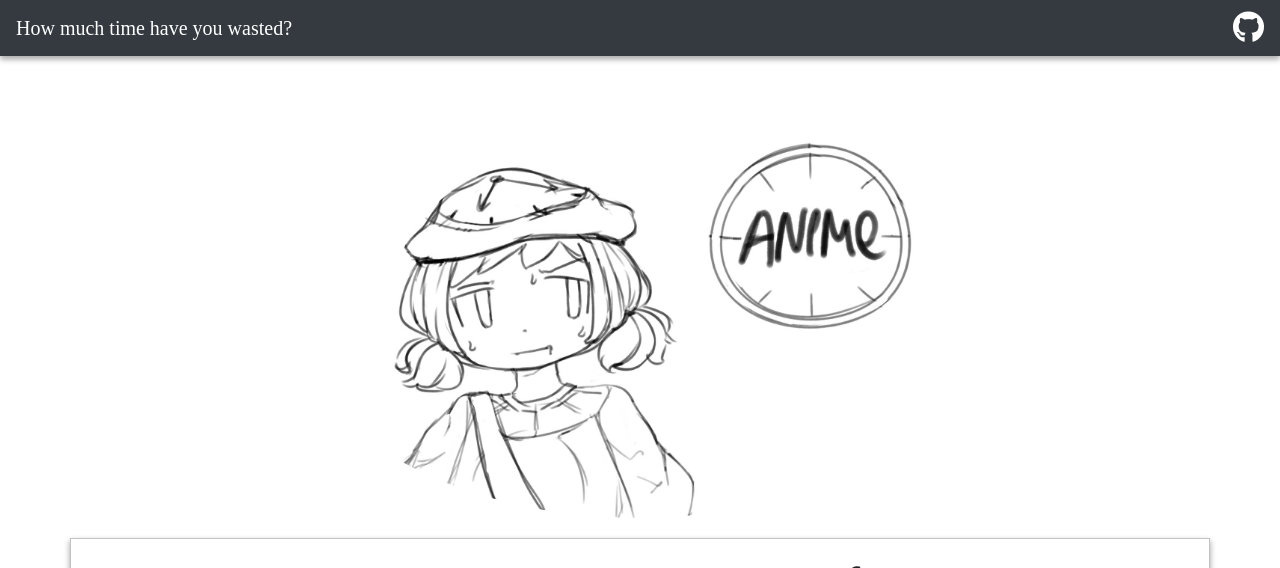
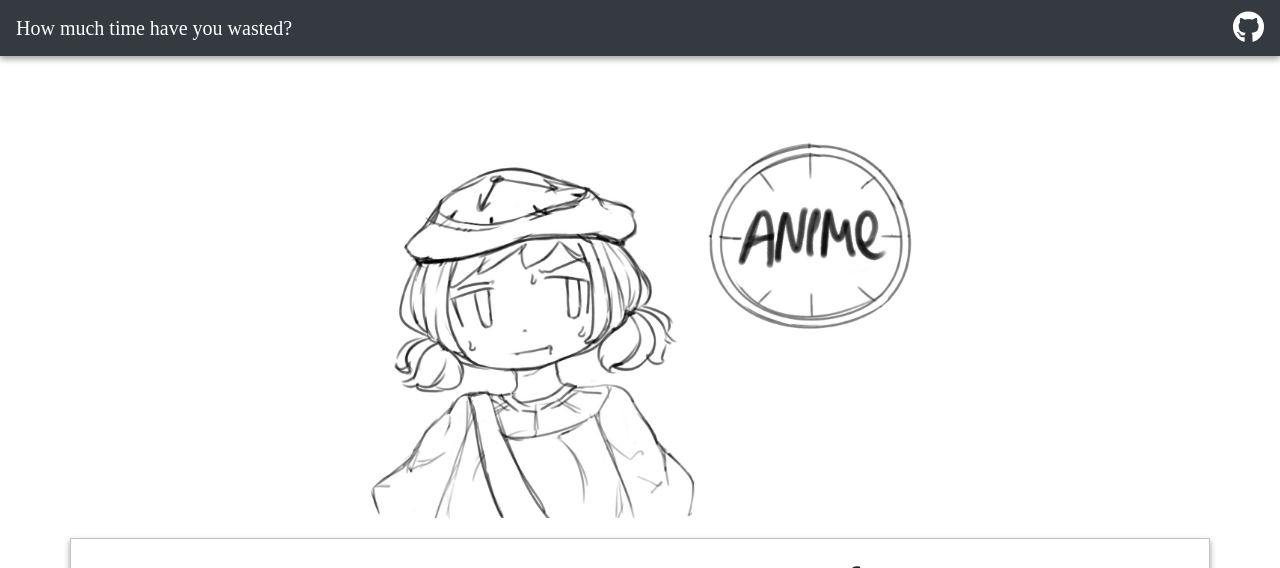
Before and after one commit to muraragi/vue-jikan-demo, a Vue app: page / in a window 1280 px wide. Shown: the top 568 px of the page. Built offline with nearby package versions, Linux system fonts and the light colour scheme; a web font is replaced by a local one.

Commit message:
uncircled the image

```diff
--- a/src/App.vue
+++ b/src/App.vue
@@ -3,7 +3,7 @@
     <nav-component/>
 
     <b-container class="image-wrapper">
-      <b-img center rounded="circle" :src="require('./assets/logo-girl.jpg')" fluid width="700px" alt="Sorry, mama..."/>
+      <b-img center rounded :src="require('./assets/logo-girl.jpg')" fluid width="700px" alt="Sorry, mama..."/>
     </b-container>
 
 
```
